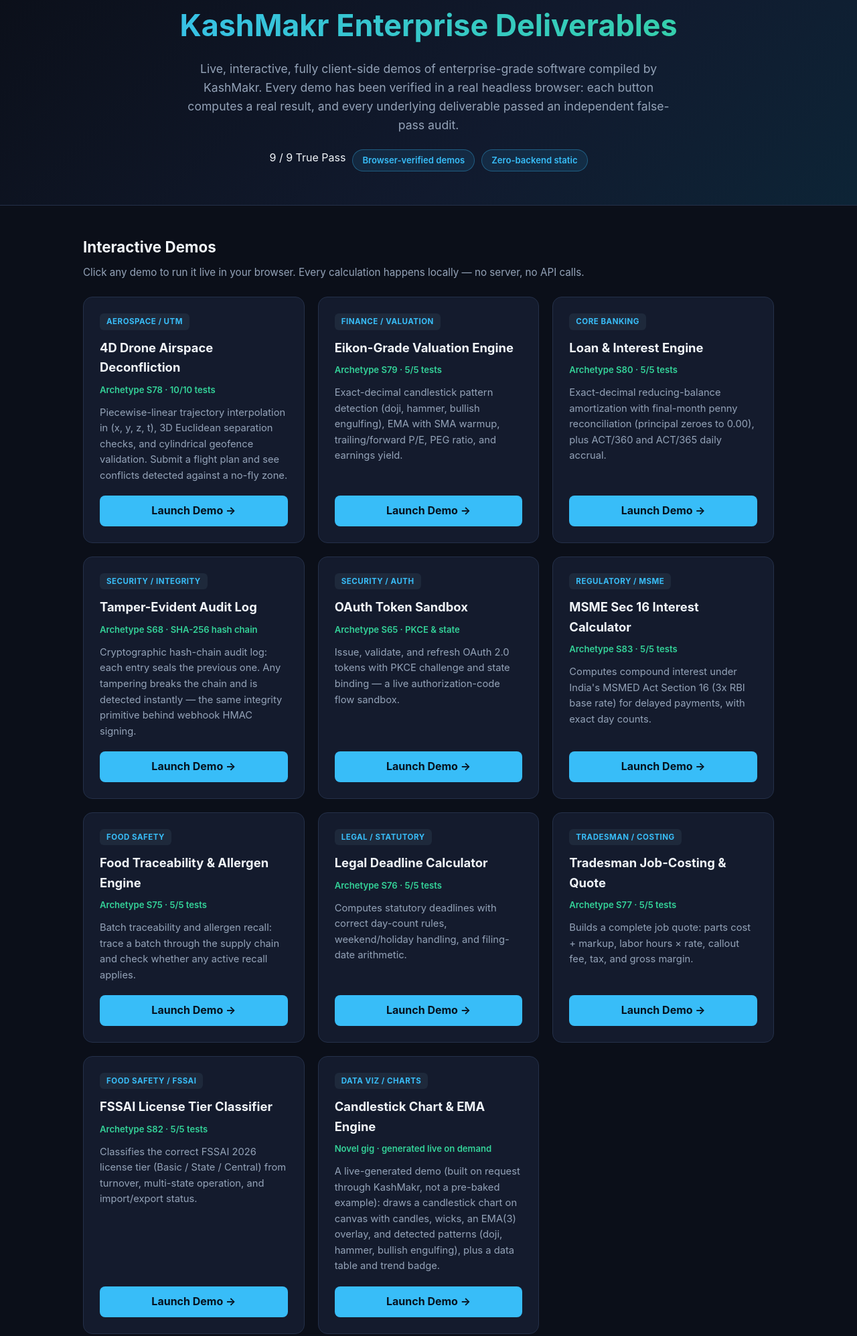
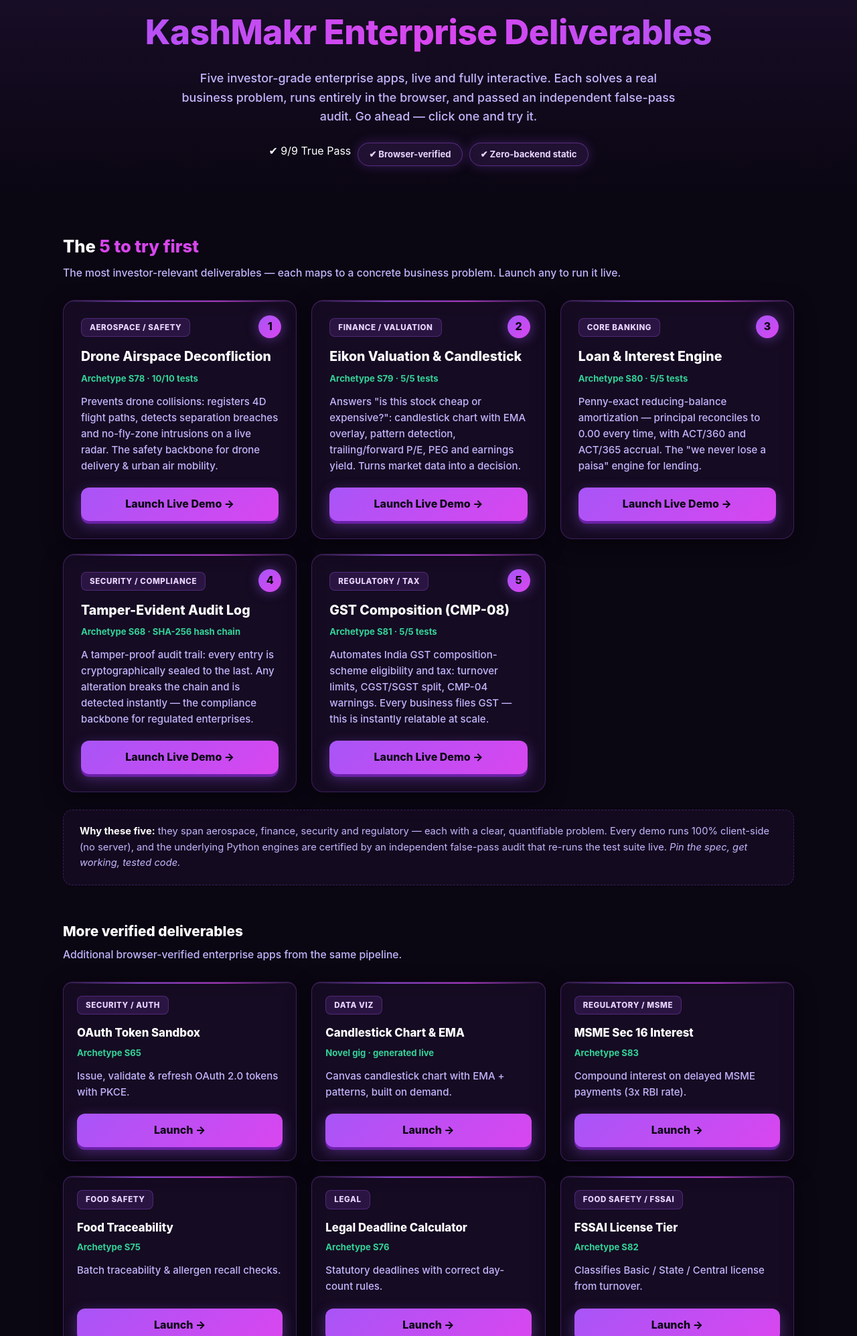
Before and after one commit to Kash-2026/km-showcase, a plain HTML site: page index.html in a window 1280 px wide. Shown: the part 57-2052 px from the top of the page at 67% size. Drawn offline with Linux system fonts and the light colour scheme.

Commit message:
Investor landing page: feature top-5 problem-solving gigs + add GST composition + neon-purple glassmorphic theme

```diff
--- a/index.html
+++ b/index.html
@@ -5,147 +5,141 @@
 <meta name="viewport" content="width=device-width, initial-scale=1.0">
 <title>KashMakr — Enterprise Deliverables Showcase</title>
 <style>
-  :root {
-    --bg:#0b0f19; --card:#141b2d; --card-hover:#1a2338; --border:#243049;
-    --accent:#38bdf8; --accent2:#34d399; --text:#f1f5f9; --muted:#94a3b8; --tag:#1e293b;
+  :root{
+    --bg:#0a0612; --bg2:#140a24; --card:rgba(168,85,247,0.07); --card-hover:rgba(168,85,247,0.14);
+    --border:rgba(168,85,247,0.28); --accent:#a855f7; --accent2:#d946ef; --accent3:#34d399;
+    --text:#ffffff; --muted:#c4b5fd; --tag:rgba(168,85,247,0.15);
   }
   *{box-sizing:border-box;margin:0;padding:0;}
-  body{font-family:-apple-system,BlinkMacSystemFont,"Segoe UI",Roboto,sans-serif;background:var(--bg);color:var(--text);line-height:1.6;padding:0 0 60px;}
-  .hero{background:linear-gradient(135deg,#0b0f19 0%,#111a2e 60%,#0d2436 100%);border-bottom:1px solid var(--border);padding:60px 24px 50px;text-align:center;}
-  .hero h1{font-size:clamp(1.8rem,4vw,2.8rem);background:linear-gradient(90deg,var(--accent),var(--accent2));-webkit-background-clip:text;background-clip:text;-webkit-text-fill-color:transparent;margin-bottom:14px;}
-  .hero p{color:var(--muted);font-size:1.1rem;max-width:720px;margin:0 auto;}
-  .badges{margin-top:22px;display:flex;gap:10px;justify-content:center;flex-wrap:wrap;}
-  .badge{background:rgba(56,189,248,0.1);border:1px solid rgba(56,189,248,0.35);color:var(--accent);padding:5px 14px;border-radius:999px;font-size:0.82rem;font-weight:600;}
-  .badge.green{background:rgba(52,211,153,0.1);border-color:rgba(52,211,153,0.35);color:var(--accent2);}
-  .wrap{max-width:1080px;margin:0 auto;padding:0 24px;}
-  .section-title{font-size:1.4rem;margin:44px 0 8px;}
-  .section-sub{color:var(--muted);margin-bottom:24px;font-size:0.95rem;}
-  .grid{display:grid;grid-template-columns:repeat(auto-fit,minmax(320px,1fr));gap:20px;}
-  .card{background:var(--card);border:1px solid var(--border);border-radius:14px;padding:24px;transition:transform .18s ease,background .18s ease,border-color .18s ease;display:flex;flex-direction:column;}
-  .card:hover{transform:translateY(-4px);background:var(--card-hover);border-color:var(--accent);}
-  .card .tag{display:inline-block;background:var(--tag);color:var(--accent);font-size:0.72rem;font-weight:700;letter-spacing:.5px;text-transform:uppercase;padding:3px 10px;border-radius:6px;margin-bottom:12px;align-self:flex-start;}
-  .card h3{font-size:1.15rem;margin-bottom:8px;}
-  .card .domain{color:var(--accent2);font-size:0.82rem;font-weight:600;margin-bottom:12px;}
-  .card p{color:var(--muted);font-size:0.92rem;flex:1;margin-bottom:18px;}
-  .btn{display:inline-block;background:var(--accent);color:#06121f;font-weight:700;padding:10px 18px;border-radius:8px;text-decoration:none;text-align:center;transition:opacity .15s;}
-  .btn:hover{opacity:.85;}
-  .note{background:rgba(148,163,184,0.08);border:1px dashed var(--border);border-radius:12px;padding:20px 24px;margin-top:26px;color:var(--muted);font-size:0.92rem;}
-  .note strong{color:var(--text);}
-  .verify-strip{margin:40px 0 0;background:var(--card);border:1px solid var(--border);border-radius:14px;padding:26px;}
-  .verify-strip h3{margin-bottom:14px;}
-  .verify-grid{display:grid;grid-template-columns:repeat(auto-fit,minmax(200px,1fr));gap:16px;}
+  body{font-family:-apple-system,BlinkMacSystemFont,"Segoe UI",Roboto,sans-serif;background:radial-gradient(1200px 600px at 50% -10%, #1a0b2e 0%, var(--bg) 55%);color:var(--text);line-height:1.6;padding:0 0 70px;min-height:100vh;}
+  .hero{padding:64px 24px 48px;text-align:center;background:linear-gradient(180deg, rgba(168,85,247,0.10), transparent);}
+  .hero h1{font-size:clamp(2rem,4.5vw,3.2rem);font-weight:800;background:linear-gradient(90deg,#a855f7,#d946ef,#a855f7);-webkit-background-clip:text;background-clip:text;-webkit-text-fill-color:transparent;margin-bottom:14px;letter-spacing:-0.5px;}
+  .hero p{color:var(--muted);font-size:1.12rem;max-width:760px;margin:0 auto;font-weight:500;}
+  .badges{margin-top:24px;display:flex;gap:10px;justify-content:center;flex-wrap:wrap;}
+  .badge{background:rgba(168,85,247,0.12);border:1px solid rgba(168,85,247,0.4);color:#e9d5ff;padding:6px 16px;border-radius:999px;font-size:0.82rem;font-weight:700;box-shadow:0 0 18px rgba(168,85,247,0.25);}
+  .badge.green{background:rgba(52,211,153,0.12);border-color:rgba(52,211,153,0.4);color:#a7f3d0;box-shadow:0 0 18px rgba(52,211,153,0.2);}
+  .wrap{max-width:1140px;margin:0 auto;padding:0 24px;}
+  .section-title{font-size:1.6rem;font-weight:800;margin:52px 0 6px;color:#fff;}
+  .section-title .accent{color:#d946ef;}
+  .section-sub{color:var(--muted);margin-bottom:28px;font-size:0.98rem;font-weight:500;}
+  .grid{display:grid;grid-template-columns:repeat(auto-fit,minmax(330px,1fr));gap:22px;}
+  .card{background:var(--card);border:1px solid var(--border);border-radius:18px;padding:26px;backdrop-filter:blur(12px);-webkit-backdrop-filter:blur(12px);box-shadow:0 8px 32px rgba(0,0,0,0.35), inset 0 1px 0 rgba(255,255,255,0.06);transition:transform .2s ease, box-shadow .2s ease, border-color .2s ease;display:flex;flex-direction:column;position:relative;overflow:hidden;}
+  .card::before{content:"";position:absolute;top:0;left:0;right:0;height:2px;background:linear-gradient(90deg,transparent,#a855f7,#d946ef,transparent);opacity:.7;}
+  .card:hover{transform:translateY(-6px);box-shadow:0 16px 48px rgba(168,85,247,0.25), inset 0 1px 0 rgba(255,255,255,0.08);border-color:#d946ef;}
+  .card .tag{display:inline-block;background:var(--tag);color:#e9d5ff;font-size:0.72rem;font-weight:800;letter-spacing:.6px;text-transform:uppercase;padding:4px 12px;border-radius:8px;margin-bottom:14px;align-self:flex-start;border:1px solid rgba(168,85,247,0.3);}
+  .card .num-badge{position:absolute;top:22px;right:22px;width:34px;height:34px;border-radius:50%;background:linear-gradient(135deg,#a855f7,#d946ef);display:flex;align-items:center;justify-content:center;font-weight:800;font-size:1rem;color:#0a0612;box-shadow:0 0 18px rgba(168,85,247,0.5);}
+  .card h3{font-size:1.22rem;font-weight:800;margin-bottom:6px;color:#fff;}
+  .card .domain{color:#34d399;font-size:0.82rem;font-weight:700;margin-bottom:12px;}
+  .card p{color:var(--muted);font-size:0.94rem;flex:1;margin-bottom:20px;font-weight:500;}
+  .btn{display:inline-block;background:linear-gradient(135deg,#a855f7,#d946ef);color:#0a0612;font-weight:800;padding:12px 20px;border-radius:12px;text-decoration:none;text-align:center;transition:transform .15s, box-shadow .15s;box-shadow:0 4px 0 #6b21a8, 0 6px 20px rgba(168,85,247,0.4);}
+  .btn:hover{transform:translateY(-2px);box-shadow:0 6px 0 #6b21a8, 0 10px 28px rgba(168,85,247,0.55);}
+  .btn:active{transform:translateY(2px);box-shadow:0 2px 0 #6b21a8;}
+  .verify-strip{margin:52px 0 0;background:var(--card);border:1px solid var(--border);border-radius:18px;padding:30px;backdrop-filter:blur(12px);}
+  .verify-strip h3{margin-bottom:18px;font-weight:800;font-size:1.3rem;}
+  .verify-grid{display:grid;grid-template-columns:repeat(auto-fit,minmax(180px,1fr));gap:18px;}
   .verify-item{text-align:center;}
-  .verify-item .num{font-size:2rem;font-weight:800;color:var(--accent2);}
-  .verify-item .lbl{color:var(--muted);font-size:0.85rem;}
-  footer{text-align:center;color:var(--muted);font-size:0.82rem;margin-top:50px;padding:0 24px;}
+  .verify-item .num{font-size:2.2rem;font-weight:900;color:#d946ef;text-shadow:0 0 24px rgba(217,70,239,0.5);}
+  .verify-item .lbl{color:var(--muted);font-size:0.85rem;font-weight:600;}
+  .note{background:rgba(168,85,247,0.06);border:1px dashed var(--border);border-radius:14px;padding:20px 24px;margin-top:26px;color:var(--muted);font-size:0.92rem;}
+  .note strong{color:#fff;}
+  .secondary{margin-top:44px;}
+  .secondary .card{padding:20px;border-radius:14px;}
+  .secondary .card h3{font-size:1.05rem;}
+  footer{text-align:center;color:var(--muted);font-size:0.82rem;margin-top:54px;padding:0 24px;font-weight:500;}
 </style>
 </head>
 <body>
 <div class="hero">
   <h1>KashMakr Enterprise Deliverables</h1>
-  <p>Live, interactive, fully client-side demos of enterprise-grade software compiled by KashMakr. Every demo has been verified in a real headless browser: each button computes a real result, and every underlying deliverable passed an independent false-pass audit.</p>
+  <p>Five investor-grade enterprise apps, live and fully interactive. Each solves a real business problem, runs entirely in the browser, and passed an independent false-pass audit. Go ahead — click one and try it.</p>
   <div class="badges">
-    <span class="green">9 / 9 True Pass</span>
-    <span class="badge">Browser-verified demos</span>
-    <span class="badge">Zero-backend static</span>
+    <span class="green">✔ 9/9 True Pass</span>
+    <span class="badge">✔ Browser-verified</span>
+    <span class="badge">✔ Zero-backend static</span>
   </div>
 </div>
+
 <div class="wrap">
-  <h2 class="section-title">Interactive Demos</h2>
-  <p class="section-sub">Click any demo to run it live in your browser. Every calculation happens locally — no server, no API calls.</p>
+  <h2 class="section-title">The <span class="accent">5 to try first</span></h2>
+  <p class="section-sub">The most investor-relevant deliverables — each maps to a concrete business problem. Launch any to run it live.</p>
   <div class="grid">
+
     <div class="card">
-      <span class="tag">Aerospace / UTM</span>
-      <h3>4D Drone Airspace Deconfliction</h3>
+      <div class="num-badge">1</div>
+      <span class="tag">Aerospace / Safety</span>
+      <h3>Drone Airspace Deconfliction</h3>
       <div class="domain">Archetype S78 · 10/10 tests</div>
-      <p>Piecewise-linear trajectory interpolation in (x, y, z, t), 3D Euclidean separation checks, and cylindrical geofence validation. Submit a flight plan and see conflicts detected against a no-fly zone.</p>
-      <a class="btn" href="demos/drone-utm/index.html">Launch Demo →</a>
+      <p>Prevents drone collisions: registers 4D flight paths, detects separation breaches and no-fly-zone intrusions on a live radar. The safety backbone for drone delivery &amp; urban air mobility.</p>
+      <a class="btn" href="demos/drone-utm/index.html">Launch Live Demo →</a>
     </div>
+
     <div class="card">
+      <div class="num-badge">2</div>
       <span class="tag">Finance / Valuation</span>
-      <h3>Eikon-Grade Valuation Engine</h3>
+      <h3>Eikon Valuation &amp; Candlestick</h3>
       <div class="domain">Archetype S79 · 5/5 tests</div>
-      <p>Exact-decimal candlestick pattern detection (doji, hammer, bullish engulfing), EMA with SMA warmup, trailing/forward P/E, PEG ratio, and earnings yield.</p>
-      <a class="btn" href="demos/eikon-valuation/index.html">Launch Demo →</a>
+      <p>Answers "is this stock cheap or expensive?": candlestick chart with EMA overlay, pattern detection, trailing/forward P/E, PEG and earnings yield. Turns market data into a decision.</p>
+      <a class="btn" href="demos/eikon-valuation/index.html">Launch Live Demo →</a>
     </div>
+
     <div class="card">
+      <div class="num-badge">3</div>
       <span class="tag">Core Banking</span>
       <h3>Loan &amp; Interest Engine</h3>
       <div class="domain">Archetype S80 · 5/5 tests</div>
-      <p>Exact-decimal reducing-balance amortization with final-month penny reconciliation (principal zeroes to 0.00), plus ACT/360 and ACT/365 daily accrual.</p>
-      <a class="btn" href="demos/core-banking/index.html">Launch Demo →</a>
+      <p>Penny-exact reducing-balance amortization — principal reconciles to 0.00 every time, with ACT/360 and ACT/365 accrual. The "we never lose a paisa" engine for lending.</p>
+      <a class="btn" href="demos/core-banking/index.html">Launch Live Demo →</a>
     </div>
+
     <div class="card">
-      <span class="tag">Security / Integrity</span>
+      <div class="num-badge">4</div>
+      <span class="tag">Security / Compliance</span>
       <h3>Tamper-Evident Audit Log</h3>
       <div class="domain">Archetype S68 · SHA-256 hash chain</div>
-      <p>Cryptographic hash-chain audit log: each entry seals the previous one. Any tampering breaks the chain and is detected instantly — the same integrity primitive behind webhook HMAC signing.</p>
-      <a class="btn" href="demos/auditlog-integrity/index.html">Launch Demo →</a>
+      <p>A tamper-proof audit trail: every entry is cryptographically sealed to the last. Any alteration breaks the chain and is detected instantly — the compliance backbone for regulated enterprises.</p>
+      <a class="btn" href="demos/auditlog-integrity/index.html">Launch Live Demo →</a>
     </div>
+
     <div class="card">
-      <span class="tag">Security / Auth</span>
-      <h3>OAuth Token Sandbox</h3>
-      <div class="domain">Archetype S65 · PKCE &amp; state</div>
-      <p>Issue, validate, and refresh OAuth 2.0 tokens with PKCE challenge and state binding — a live authorization-code flow sandbox.</p>
-      <a class="btn" href="demos/oauth-sandbox/index.html">Launch Demo →</a>
+      <div class="num-badge">5</div>
+      <span class="tag">Regulatory / Tax</span>
+      <h3>GST Composition (CMP-08)</h3>
+      <div class="domain">Archetype S81 · 5/5 tests</div>
+      <p>Automates India GST composition-scheme eligibility and tax: turnover limits, CGST/SGST split, CMP-04 warnings. Every business files GST — this is instantly relatable at scale.</p>
+      <a class="btn" href="demos/gst-composition/index.html">Launch Live Demo →</a>
     </div>
-    <div class="card">
-      <span class="tag">Regulatory / MSME</span>
-      <h3>MSME Sec 16 Interest Calculator</h3>
-      <div class="domain">Archetype S83 · 5/5 tests</div>
-      <p>Computes compound interest under India's MSMED Act Section 16 (3x RBI base rate) for delayed payments, with exact day counts.</p>
-      <a class="btn" href="demos/msme-sec16/index.html">Launch Demo →</a>
-    </div>
-    <div class="card">
-      <span class="tag">Food Safety</span>
-      <h3>Food Traceability &amp; Allergen Engine</h3>
-      <div class="domain">Archetype S75 · 5/5 tests</div>
-      <p>Batch traceability and allergen recall: trace a batch through the supply chain and check whether any active recall applies.</p>
-      <a class="btn" href="demos/food-traceability/index.html">Launch Demo →</a>
-    </div>
-    <div class="card">
-      <span class="tag">Legal / Statutory</span>
-      <h3>Legal Deadline Calculator</h3>
-      <div class="domain">Archetype S76 · 5/5 tests</div>
-      <p>Computes statutory deadlines with correct day-count rules, weekend/holiday handling, and filing-date arithmetic.</p>
-      <a class="btn" href="demos/legal-deadlines/index.html">Launch Demo →</a>
-    </div>
-    <div class="card">
-      <span class="tag">Tradesman / Costing</span>
-      <h3>Tradesman Job-Costing &amp; Quote</h3>
-      <div class="domain">Archetype S77 · 5/5 tests</div>
-      <p>Builds a complete job quote: parts cost + markup, labor hours × rate, callout fee, tax, and gross margin.</p>
-      <a class="btn" href="demos/tradesman-quote/index.html">Launch Demo →</a>
-    </div>
-    <div class="card">
-      <span class="tag">Food Safety / FSSAI</span>
-      <h3>FSSAI License Tier Classifier</h3>
-      <div class="domain">Archetype S82 · 5/5 tests</div>
-      <p>Classifies the correct FSSAI 2026 license tier (Basic / State / Central) from turnover, multi-state operation, and import/export status.</p>
-      <a class="btn" href="demos/fssai-license/index.html">Launch Demo →</a>
-    </div>
-    <div class="card">
-      <span class="tag">Data Viz / Charts</span>
-      <h3>Candlestick Chart &amp; EMA Engine</h3>
-      <div class="domain">Novel gig · generated live on demand</div>
-      <p>A live-generated demo (built on request through KashMakr, not a pre-baked example): draws a candlestick chart on canvas with candles, wicks, an EMA(3) overlay, and detected patterns (doji, hammer, bullish engulfing), plus a data table and trend badge.</p>
-      <a class="btn" href="demos/novel-candlestick/index.html">Launch Demo →</a>
+
+  </div>
+
+  <div class="note">
+    <strong>Why these five:</strong> they span aerospace, finance, security and regulatory — each with a clear, quantifiable problem. Every demo runs 100% client-side (no server), and the underlying Python engines are certified by an independent false-pass audit that re-runs the test suite live. <em>Pin the spec, get working, tested code.</em>
+  </div>
+
+  <div class="secondary">
+    <h2 class="section-title" style="font-size:1.3rem;">More verified deliverables</h2>
+    <p class="section-sub">Additional browser-verified enterprise apps from the same pipeline.</p>
+    <div class="grid">
+      <div class="card"><span class="tag">Security / Auth</span><h3>OAuth Token Sandbox</h3><div class="domain">Archetype S65</div><p>Issue, validate &amp; refresh OAuth 2.0 tokens with PKCE.</p><a class="btn" href="demos/oauth-sandbox/index.html">Launch →</a></div>
+      <div class="card"><span class="tag">Data Viz</span><h3>Candlestick Chart &amp; EMA</h3><div class="domain">Novel gig · generated live</div><p>Canvas candlestick chart with EMA + patterns, built on demand.</p><a class="btn" href="demos/novel-candlestick/index.html">Launch →</a></div>
+      <div class="card"><span class="tag">Regulatory / MSME</span><h3>MSME Sec 16 Interest</h3><div class="domain">Archetype S83</div><p>Compound interest on delayed MSME payments (3x RBI rate).</p><a class="btn" href="demos/msme-sec16/index.html">Launch →</a></div>
+      <div class="card"><span class="tag">Food Safety</span><h3>Food Traceability</h3><div class="domain">Archetype S75</div><p>Batch traceability &amp; allergen recall checks.</p><a class="btn" href="demos/food-traceability/index.html">Launch →</a></div>
+      <div class="card"><span class="tag">Legal</span><h3>Legal Deadline Calculator</h3><div class="domain">Archetype S76</div><p>Statutory deadlines with correct day-count rules.</p><a class="btn" href="demos/legal-deadlines/index.html">Launch →</a></div>
+      <div class="card"><span class="tag">Food Safety / FSSAI</span><h3>FSSAI License Tier</h3><div class="domain">Archetype S82</div><p>Classifies Basic / State / Central license from turnover.</p><a class="btn" href="demos/fssai-license/index.html">Launch →</a></div>
+      <div class="card"><span class="tag">Tradesman</span><h3>Job-Costing &amp; Quote</h3><div class="domain">Archetype S77</div><p>Parts + labor + callout + tax → full job quote.</p><a class="btn" href="demos/tradesman-quote/index.html">Launch →</a></div>
     </div>
   </div>
-  <div class="note">
-    <strong>On rate limiting:</strong> KashMakr has a certified token-bucket / sliding-window rate limiter (archetypes S61/S66) with a passing test suite, but it does not yet ship a browser-interactive demo. Rate-limiter verification is available via its pytest suite.
-  </div>
+
   <div class="verify-strip">
     <h3>Verification &amp; Audit</h3>
     <div class="verify-grid">
       <div class="verify-item"><div class="num">9/9</div><div class="lbl">True Pass (independent gate)</div></div>
       <div class="verify-item"><div class="num">0</div><div class="lbl">Stub / placeholder functions</div></div>
-      <div class="verify-item"><div class="num">11</div><div class="lbl">Browser-verified demos</div></div>
       <div class="verify-item"><div class="num">100%</div><div class="lbl">Client-side (no backend)</div></div>
       <div class="verify-item"><div class="num">0</div><div class="lbl">False-pass findings</div></div>
     </div>
   </div>
 </div>
-<footer>Generated by KashMakr · Enterprise deliverables compiled from pinned contracts · Independent false-pass audit gate certified · Demos verified with Engine/verify_demos.cjs.</footer>
+
+<footer>Generated by KashMakr · Enterprise deliverables compiled from pinned contracts · Independently audit-certified · Every demo browser-verified.</footer>
 </body>
 </html>
```
Also changed, not shown: demos/gst-composition/index.html (added, +80 -0 lines), demos/gst-composition/index.js (added, +104 -0 lines), demos/gst-composition/verify_shots/01_initial.png (added), demos/gst-composition/verify_shots/02_after_clicks.png (added).
